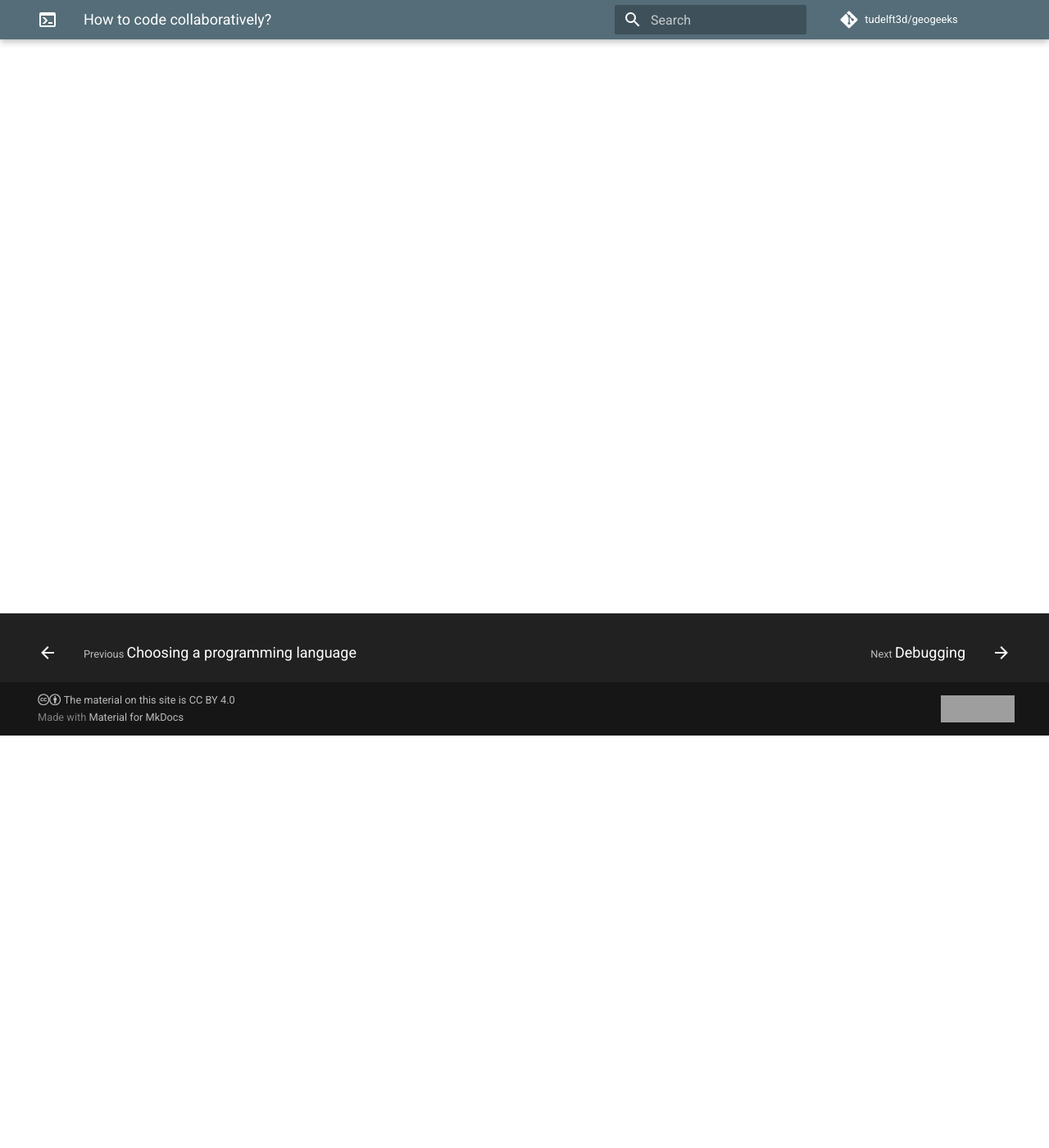
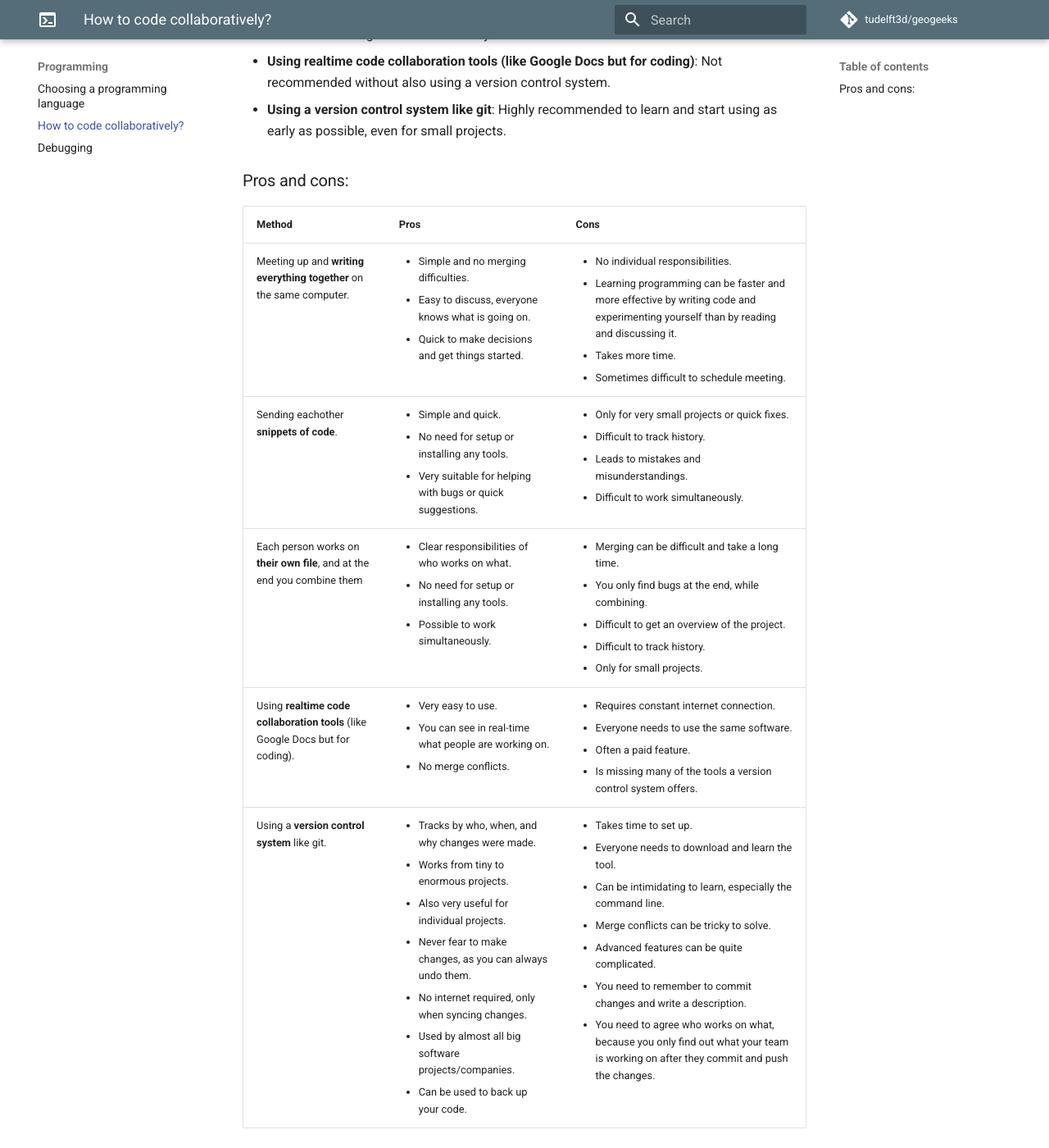
Before and after one commit to tudelft3d/geogeeks, an MkDocs documentation site: the page built from docs/programming/collabcode.md, in a window 1280 px wide and 1400 px high, scrolled down 503 px. Shown: the whole window at 82% size. Built offline with MkDocs 1.6.1 and Material for MkDocs 9.7.7, drawn with Linux system fonts in a browser that asks for light colours; comment, search, counter and statistics services are not loaded; some of the changed text lies outside the part shown; grey boxes are pictures that could not be loaded.

Commit message:
Write "How to code collaboratively" first draft

```diff
--- a/docs/programming/collabcode.md
+++ b/docs/programming/collabcode.md
@@ -1,2 +1,118 @@
+# How to code collaboratively?
+<span class="tag beginner-tag">⭐️ Beginner</span>
 
-# How to code collaboratively?
+In Geomatics, you'll do a lot of coding, and in a lot of assignments, you'll do this as a team. On this page you'll find a list of the different methods for collaborating and our recommendations. Underneath, you'll find a full list of the pros and cons of each method.
+
+- **Meeting up and writing everything together on the same computer**: Recommended for helping eachother, and for starting new projects. Can be used in combination with a version control system (see below).
+- **Sending eachother snippets of code**: Only recommended for helping eachother if meeting up is not possible. Not recommended for projects.
+- **Each person works on their own file and at the end you combine them**: Not recommended without also using a version control system.
+- **Using realtime code collaboration tools (like Google Docs but for coding)**:  Not recommended without also using a version control system.
+- **Using a version control system like git**: Highly recommended to learn and start using as early as possible, even for small projects.
+
+### Pros and cons:
+
+<table>
+    <tr>
+        <th>Method</th>
+        <th>Pros</th>
+        <th>Cons</th>
+    </tr>
+    <tr>
+        <td>Meeting up and <b>writing everything together</b> on the same computer.</td>
+        <td>
+            <ul>
+                <li>Simple and no merging difficulties.</li>
+                <li>Easy to discuss, everyone knows what is going on.</li>
+                <li>Quick to make decisions and get things started.</li>
+            </ul>
+        </td>
+        <td>
+            <ul>
+                <li>No individual responsibilities.</li>
+                <li>Learning programming can be faster and more effective by writing code and experimenting yourself than by reading and discussing it.</li>
+                <li>Takes more time.</li>
+                <li>Sometimes difficult to schedule meeting.</li>
+            </ul>
+        </td>
+    </tr>
+    <tr>
+        <td>Sending eachother <b>snippets of code</b>.</td>
+        <td>
+            <ul>
+                <li>Simple and quick.</li>
+                <li>No need for setup or installing any tools.</li>
+                <li>Very suitable for helping with bugs or quick suggestions.</li>
+            </ul>
+        </td>
+        <td>
+            <ul>
+                <li>Only for very small projects or quick fixes.</li>
+                <li>Difficult to track history.</li>
+                <li>Leads to mistakes and misunderstandings.</li>
+                <li>Difficult to work simultaneously.</li>
+            </ul>
+        </td>
+    </tr>
+    <tr>
+        <td>Each person works on <b>their own file</b>, and at the end you combine them</td>
+        <td>
+            <ul>
+                <li>Clear responsibilities of who works on what.</li>
+                <li>No need for setup or installing any tools.</li>
+                <li>Possible to work simultaneously.</li>
+            </ul>
+        </td>
+                <td>
+            <ul>
+                <li>Merging can be difficult and take a long time.</li>
+                <li>You only find bugs at the end, while combining.</li>
+                <li>Difficult to get an overview of the project.</li>
+                <li>Difficult to track history.</li>
+                <li>Only for small projects.</li>
+            </ul>
+        </td>
+    </tr>
+    <tr>
+        <td>Using <b>realtime code collaboration tools</b> (like Google Docs but for coding).</td>
+        <td>
+            <ul>
+                <li>Very easy to use.</li>
+                <li>You can see in real-time what people are working on.</li>
+                <li>No merge conflicts.</li>
+            </ul>
+        </td>
+                <td>
+            <ul>
+                <li>Requires constant internet connection.</li>
+                <li>Everyone needs to use the same software.</li>
+                <li>Often a paid feature.</li>
+                <li>Is missing many of the tools a version control system offers.</li>
+            </ul>
+        </td>
+    </tr>
+    <tr>
+        <td>Using a <b>version control system</b> like git.</td>
+        <td>
+            <ul>
+                <li>Tracks by who, when, and why changes were made.</li>
+                <li>Works from tiny to enormous projects.</li>
+                <li>Also very useful for individual projects.</li>
+                <li>Never fear to make changes, as you can always undo them.</li>
+                <li>No internet required, only when syncing changes.</li>
+                <li>Used by almost all big software projects/companies.</li>
+                <li>Can be used to back up your code.</li>
+            </ul>
+        </td>
+                <td>
+            <ul>
+                <li>Takes time to set up.</li>
+                <li>Everyone needs to download and learn the tool.</li>
+                <li>Can be intimidating to learn, especially the command line.</li>
+                <li>Merge conflicts can be tricky to solve.</li>
+                <li>Advanced features can be quite complicated.</li>
+                <li>You need to remember to commit changes and write a description.</li>
+                <li>You need to agree who works on what, because you only find out what your team is working on after they commit and push the changes.</li>
+            </ul>
+        </td>
+    </tr>
+</table>
```
